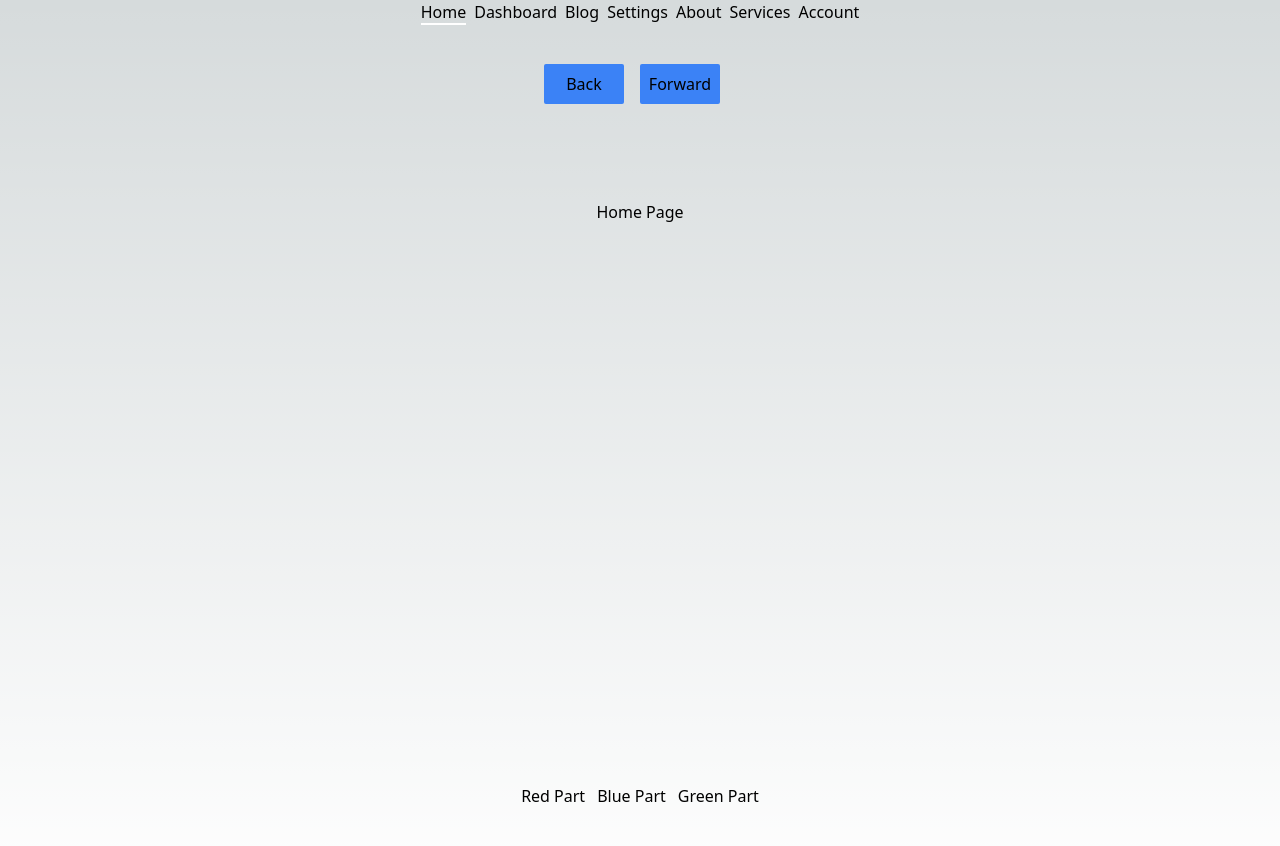
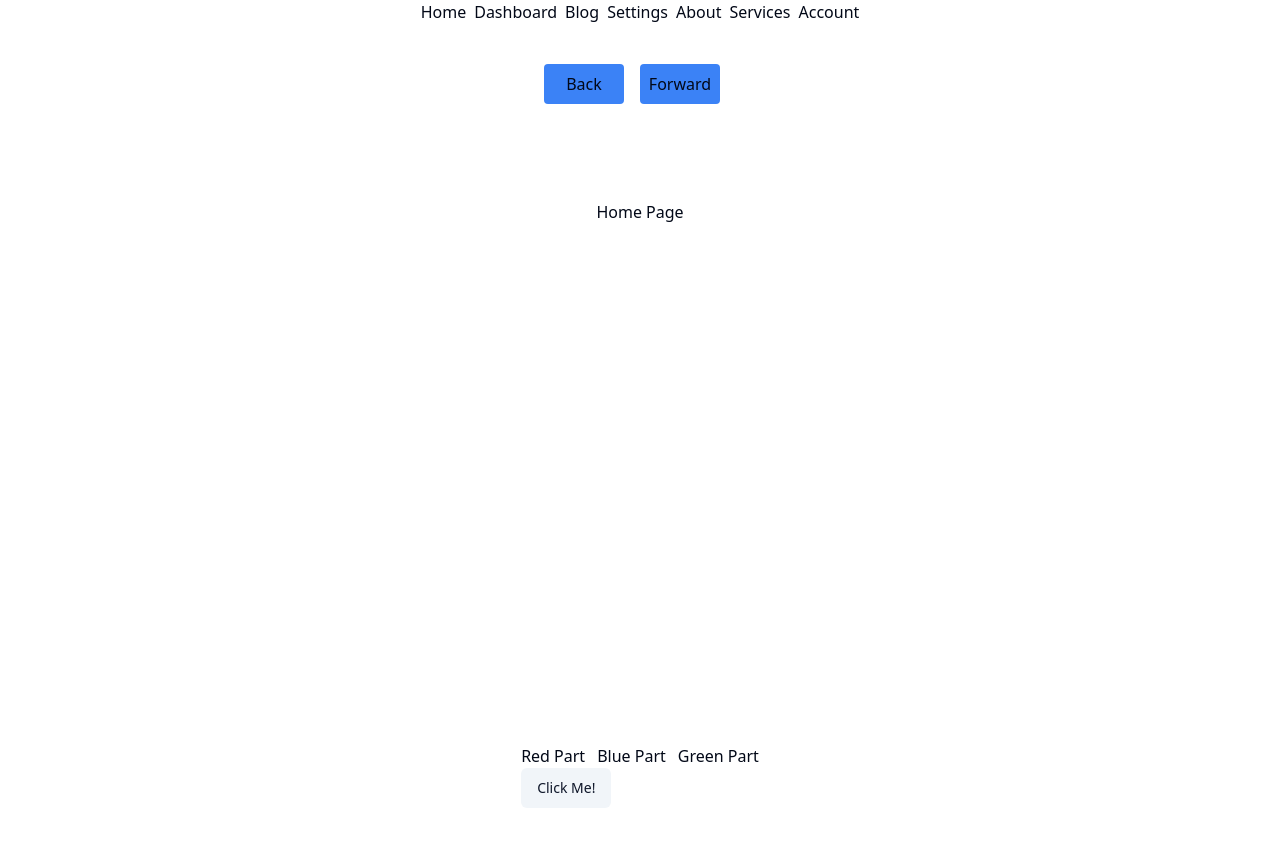
Before and after one commit to KQuiggins/NextJs_Course, a Next.js app: page / in a window 1280 px wide. Shown: the top 846 px of the page. Built offline with nearby package versions, Linux system fonts and the light colour scheme.

Commit message:
Update components and layouts

```diff
--- a/app/(marketing)/about/page.js
+++ b/app/(marketing)/about/page.js
@@ -2,7 +2,7 @@
 
 const AboutPage = () => {
   return (
-    <div>AboutPage</div>
+    <h1>AboutPage</h1>
   )
 }
 
--- /dev/null
+++ b/app/(marketing)/layout.js
@@ -0,0 +1,12 @@
+
+
+const MarketingLayout = ({children}) => {
+  return (
+    <div>
+        <h2>This is only for marketing pages</h2>
+        {children}
+    </div>
+  )
+}
+
+export default MarketingLayout
--- /dev/null
+++ b/app/(marketing)/services/layout.js
@@ -0,0 +1,14 @@
+
+
+const ServicesLayout = ({children}) => {
+  return (
+    <div>
+        <h1>Services Layout</h1>
+        {children}
+    </div>
+  )
+}
+
+
+
+export default ServicesLayout
--- a/app/(marketing)/services/page.js
+++ b/app/(marketing)/services/page.js
@@ -2,7 +2,7 @@
 
 const ServicesPage = () => {
   return (
-    <div>ServicesPage</div>
+    <h1>ServicesPage</h1>
   )
 }
 
--- a/app/globals.css
+++ b/app/globals.css
@@ -2,26 +2,75 @@
 @tailwind components;
 @tailwind utilities;
 
-:root {
-  --foreground-rgb: 0, 0, 0;
-  --background-start-rgb: 214, 219, 220;
-  --background-end-rgb: 255, 255, 255;
-}
+@layer base {
+  :root {
+    --background: 0 0% 100%;
+    --foreground: 222.2 84% 4.9%;
 
-@media (prefers-color-scheme: dark) {
-  :root {
-    --foreground-rgb: 255, 255, 255;
-    --background-start-rgb: 0, 0, 0;
-    --background-end-rgb: 0, 0, 0;
+    --card: 0 0% 100%;
+    --card-foreground: 222.2 84% 4.9%;
+
+    --popover: 0 0% 100%;
+    --popover-foreground: 222.2 84% 4.9%;
+
+    --primary: 222.2 47.4% 11.2%;
+    --primary-foreground: 210 40% 98%;
+
+    --secondary: 210 40% 96.1%;
+    --secondary-foreground: 222.2 47.4% 11.2%;
+
+    --muted: 210 40% 96.1%;
+    --muted-foreground: 215.4 16.3% 46.9%;
+
+    --accent: 210 40% 96.1%;
+    --accent-foreground: 222.2 47.4% 11.2%;
+
+    --destructive: 0 84.2% 60.2%;
+    --destructive-foreground: 210 40% 98%;
+
+    --border: 214.3 31.8% 91.4%;
+    --input: 214.3 31.8% 91.4%;
+    --ring: 222.2 84% 4.9%;
+
+    --radius: 0.5rem;
+  }
+
+  .dark {
+    --background: 222.2 84% 4.9%;
+    --foreground: 210 40% 98%;
+
+    --card: 222.2 84% 4.9%;
+    --card-foreground: 210 40% 98%;
+
+    --popover: 222.2 84% 4.9%;
+    --popover-foreground: 210 40% 98%;
+
+    --primary: 210 40% 98%;
+    --primary-foreground: 222.2 47.4% 11.2%;
+
+    --secondary: 217.2 32.6% 17.5%;
+    --secondary-foreground: 210 40% 98%;
+
+    --muted: 217.2 32.6% 17.5%;
+    --muted-foreground: 215 20.2% 65.1%;
+
+    --accent: 217.2 32.6% 17.5%;
+    --accent-foreground: 210 40% 98%;
+
+    --destructive: 0 62.8% 30.6%;
+    --destructive-foreground: 210 40% 98%;
+
+    --border: 217.2 32.6% 17.5%;
+    --input: 217.2 32.6% 17.5%;
+    --ring: 212.7 26.8% 83.9%;
   }
 }
 
-body {
-  color: rgb(var(--foreground-rgb));
-  background: linear-gradient(
-      to bottom,
-      transparent,
-      rgb(var(--background-end-rgb))
-    )
-    rgb(var(--background-start-rgb));
+@layer base {
+  * {
+    @apply border-border;
+  }
+  body {
+    @apply bg-background text-foreground;
+  }
 }
--- a/app/page.js
+++ b/app/page.js
@@ -1,10 +1,11 @@
 'use client'
 import Link from 'next/link'
 import { useSearchParams } from 'next/navigation';
+import { Button } from '@/components/ui/button';
 
 export default function Home() {
   const searchParams = useSearchParams();
-  console.log(searchParams);
+  console.log(searchParams.get('size'));
   return (
     <main className="flex min-h-screen flex-col items-center justify-between p-24">
 
@@ -15,6 +16,7 @@
           <li><Link href="/dashboard#blue">Blue Part</Link></li>
           <li><Link href="/dashboard#green">Green Part</Link></li>
         </ul>
+        <Button variant="secondary">Click Me!</Button>
      </div>
 
 
--- /dev/null
+++ b/components/ui/button.jsx
@@ -0,0 +1,47 @@
+import * as React from "react"
+import { Slot } from "@radix-ui/react-slot"
+import { cva } from "class-variance-authority";
+
+import { cn } from "@/lib/utils"
+
+const buttonVariants = cva(
+  "inline-flex items-center justify-center whitespace-nowrap rounded-md text-sm font-medium ring-offset-background transition-colors focus-visible:outline-none focus-visible:ring-2 focus-visible:ring-ring focus-visible:ring-offset-2 disabled:pointer-events-none disabled:opacity-50",
+  {
+    variants: {
+      variant: {
+        default: "bg-primary text-primary-foreground hover:bg-primary/90",
+        destructive:
+          "bg-destructive text-destructive-foreground hover:bg-destructive/90",
+        outline:
+          "border border-input bg-background hover:bg-accent hover:text-accent-foreground",
+        secondary:
+          "bg-secondary text-secondary-foreground hover:bg-secondary/80",
+        ghost: "hover:bg-accent hover:text-accent-foreground",
+        link: "text-primary underline-offset-4 hover:underline",
+      },
+      size: {
+        default: "h-10 px-4 py-2",
+        sm: "h-9 rounded-md px-3",
+        lg: "h-11 rounded-md px-8",
+        icon: "h-10 w-10",
+      },
+    },
+    defaultVariants: {
+      variant: "default",
+      size: "default",
+    },
+  }
+)
+
+const Button = React.forwardRef(({ className, variant, size, asChild = false, ...props }, ref) => {
+  const Comp = asChild ? Slot : "button"
+  return (
+    (<Comp
+      className={cn(buttonVariants({ variant, size, className }))}
+      ref={ref}
+      {...props} />)
+  );
+})
+Button.displayName = "Button"
+
+export { Button, buttonVariants }
--- /dev/null
+++ b/lib/utils.js
@@ -0,0 +1,6 @@
+import { clsx } from "clsx"
+import { twMerge } from "tailwind-merge"
+
+export function cn(...inputs) {
+  return twMerge(clsx(inputs))
+}
--- a/tailwind.config.js
+++ b/tailwind.config.js
@@ -1,18 +1,76 @@
 /** @type {import('tailwindcss').Config} */
 module.exports = {
+  darkMode: ["class"],
   content: [
-    './pages/**/*.{js,ts,jsx,tsx,mdx}',
-    './components/**/*.{js,ts,jsx,tsx,mdx}',
-    './app/**/*.{js,ts,jsx,tsx,mdx}',
-  ],
+    './pages/**/*.{js,jsx}',
+    './components/**/*.{js,jsx}',
+    './app/**/*.{js,jsx}',
+    './src/**/*.{js,jsx}',
+	],
   theme: {
+    container: {
+      center: true,
+      padding: "2rem",
+      screens: {
+        "2xl": "1400px",
+      },
+    },
     extend: {
-      backgroundImage: {
-        'gradient-radial': 'radial-gradient(var(--tw-gradient-stops))',
-        'gradient-conic':
-          'conic-gradient(from 180deg at 50% 50%, var(--tw-gradient-stops))',
+      colors: {
+        border: "hsl(var(--border))",
+        input: "hsl(var(--input))",
+        ring: "hsl(var(--ring))",
+        background: "hsl(var(--background))",
+        foreground: "hsl(var(--foreground))",
+        primary: {
+          DEFAULT: "hsl(var(--primary))",
+          foreground: "hsl(var(--primary-foreground))",
+        },
+        secondary: {
+          DEFAULT: "hsl(var(--secondary))",
+          foreground: "hsl(var(--secondary-foreground))",
+        },
+        destructive: {
+          DEFAULT: "hsl(var(--destructive))",
+          foreground: "hsl(var(--destructive-foreground))",
+        },
+        muted: {
+          DEFAULT: "hsl(var(--muted))",
+          foreground: "hsl(var(--muted-foreground))",
+        },
+        accent: {
+          DEFAULT: "hsl(var(--accent))",
+          foreground: "hsl(var(--accent-foreground))",
+        },
+        popover: {
+          DEFAULT: "hsl(var(--popover))",
+          foreground: "hsl(var(--popover-foreground))",
+        },
+        card: {
+          DEFAULT: "hsl(var(--card))",
+          foreground: "hsl(var(--card-foreground))",
+        },
+      },
+      borderRadius: {
+        lg: "var(--radius)",
+        md: "calc(var(--radius) - 2px)",
+        sm: "calc(var(--radius) - 4px)",
+      },
+      keyframes: {
+        "accordion-down": {
+          from: { height: 0 },
+          to: { height: "var(--radix-accordion-content-height)" },
+        },
+        "accordion-up": {
+          from: { height: "var(--radix-accordion-content-height)" },
+          to: { height: 0 },
+        },
+      },
+      animation: {
+        "accordion-down": "accordion-down 0.2s ease-out",
+        "accordion-up": "accordion-up 0.2s ease-out",
       },
     },
   },
-  plugins: [],
+  plugins: [require("tailwindcss-animate")],
 }
```
Also changed, not shown: package.json (+10 -4 lines), components.json (added), 1 other file (tests, documents, lock files or other folders).
